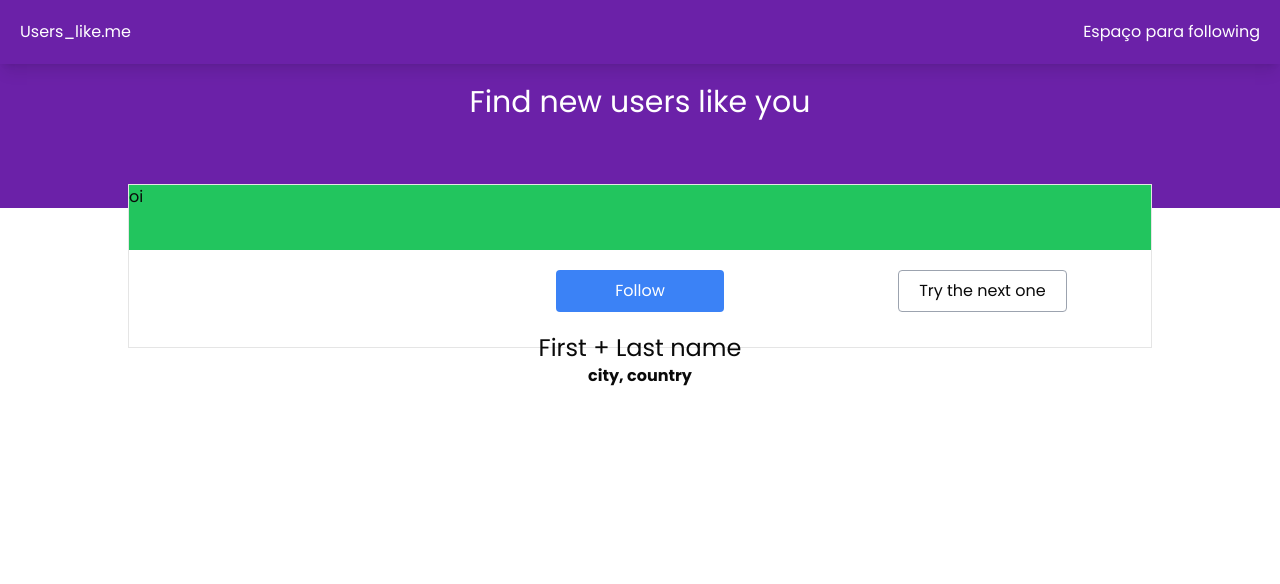
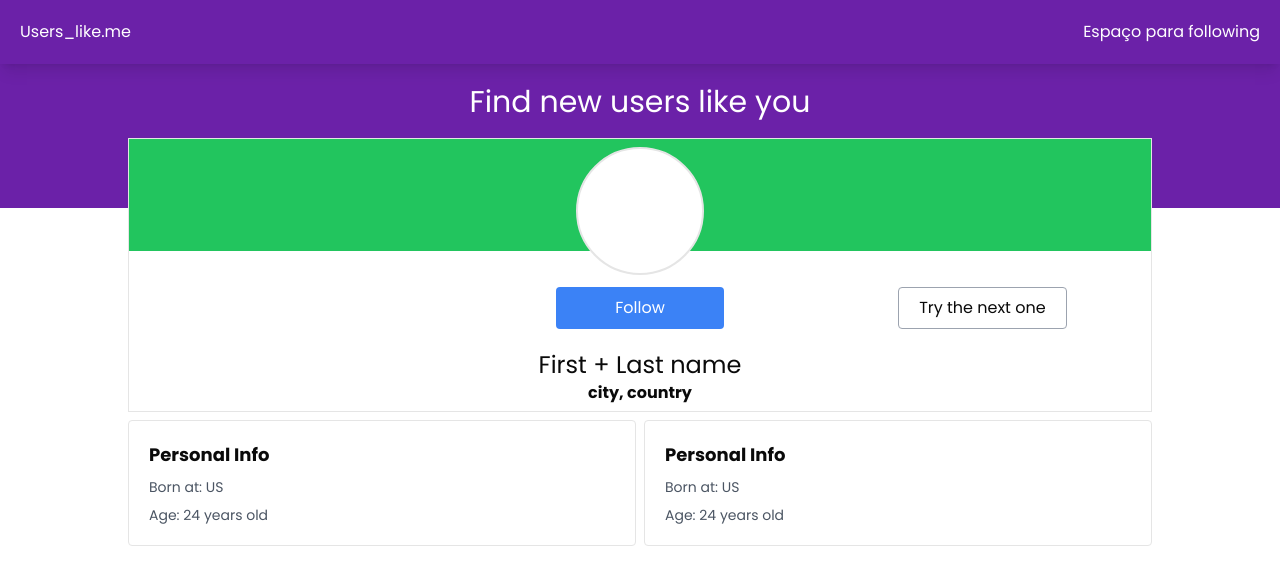
Before and after one commit to Campos1911/Desafio-Aumo, a Next.js app in the folder frontend/: page / in a window 1280 px wide. Shown: the top 584 px of the page. Built offline with nearby package versions, Linux system fonts and the light colour scheme.

Commit message:
Layout finalizado

```diff
--- a/frontend/src/app/page.tsx
+++ b/frontend/src/app/page.tsx
@@ -1,4 +1,4 @@
-import { UserCard } from "@/components/Cards";
+import { InfosCard, UserCard } from "@/components/Cards";
 
 export default function Home() {
   return (
@@ -6,8 +6,12 @@ export default function Home() {
       <div className="flex text-white justify-center p-5 w-full bg-purple-800 h-36">
         <p className="text-3xl">Find new users like you</p>
       </div>
-      <div className="w-full flex flex-col items-center justify-center absolute h-64 translate-y-[-70px]">
+      <div className="w-full flex flex-col gap-2 items-center justify-center absolute translate-y-[-70px]">
         <UserCard />
+        <div className="grid grid-cols-2 gap-2 w-[80%]">
+          <InfosCard />
+          <InfosCard />
+        </div>
       </div>
     </div>
   );
--- /dev/null
+++ b/frontend/src/components/Cards/InfosCard.tsx
@@ -0,0 +1,13 @@
+import React from "react";
+
+const InfosCard = () => {
+  return (
+    <div className="w-full flex flex-col gap-2 border rounded-sm p-5">
+      <p className="font-semibold text-lg">Personal Info</p>
+      <p className="text-gray-600 text-sm">Born at: US</p>
+      <p className="text-gray-600 text-sm">Age: 24 years old</p>
+    </div>
+  );
+};
+
+export default InfosCard;
--- a/frontend/src/components/Cards/UserCard.tsx
+++ b/frontend/src/components/Cards/UserCard.tsx
@@ -2,10 +2,13 @@ import React from "react";
 
 const UserCard = () => {
   return (
-    <div className="flex flex-col w-[80%] items-center border">
-      <div className="h-[40%] bg-green-500 w-full">oi</div>
-      <div className="flex flex-col gap-5 h-[60%] bg-white w-full">
-        <div className="flex w-full justify-between mt-5">
+    <div className="flex flex-col w-[80%] h-full items-center border">
+      <div className="h-28 bg-green-500 w-full flex items-center justify-center">
+        <div className="w-32 h-32 rounded-full bg-white border-2 absolute translate-y-4"></div>
+      </div>
+      <div className="flex flex-col gap-5 h-40 bg-white w-full">
+        <div className="flex w-full justify-between mt-9">
+          {/*Section invisível usada para alinhamento*/}
           <section className="w-[33%]"></section>
           <section className="w-[33%] flex justify-center">
             <button className="bg-blue-500 text-white p-2 rounded-sm w-[50%]">
--- a/frontend/src/components/Cards/index.ts
+++ b/frontend/src/components/Cards/index.ts
@@ -1,3 +1,4 @@
 import UserCard from "./UserCard";
+import InfosCard from "./InfosCard";
 
-export { UserCard };
+export { UserCard, InfosCard };
```
